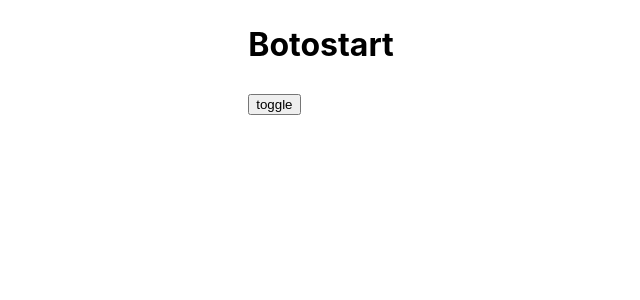
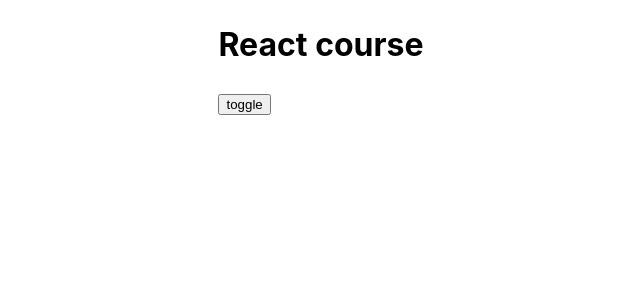
Before and after one commit to GhMamadreza84/React-Practice, a React (Vite) app: page / in a window 1280 px wide. Shown: the top 300 px of the page, without its empty margins (319-959 px from the left). Built offline with nearby package versions, Linux system fonts and the light colour scheme.

Commit message:
edit if in phtos

```diff
--- a/src/components/Photos.jsx
+++ b/src/components/Photos.jsx
@@ -4,7 +4,7 @@ const Photos = () => {
   const [isShow, setIsShow] = useState(true);
   return (
     <div>
-      {isShow ? <h1>Botostart</h1> : <h1>React course</h1>}
+      {isShow && <h1>React course</h1>}
       <button onClick={() => setIsShow((isShow) => !isShow)}>toggle</button>
     </div>
   );
```
